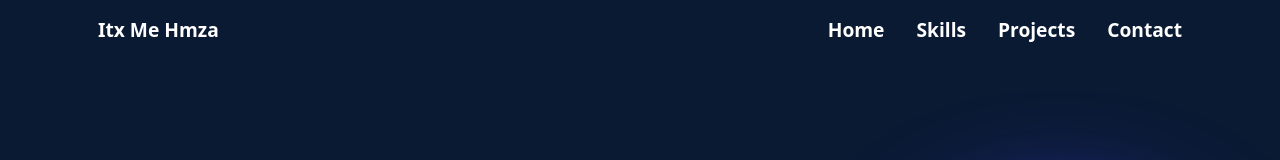
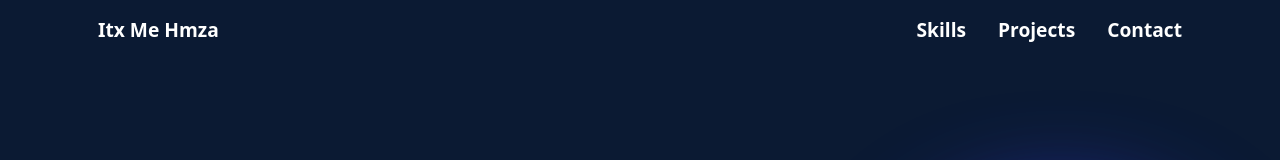
Before and after one commit to HmzaAkram/Portfolio, a React (Vite) app: page / in a window 1280 px wide. Shown: the top 160 px of the page. Built offline with nearby package versions, Linux system fonts and the light colour scheme.

Commit message:
Update Navbar.jsx

```diff
--- a/src/components/Navbar.jsx
+++ b/src/components/Navbar.jsx
@@ -9,9 +9,7 @@ const Navbar = () => {
       >
         <div className="left nav_items">Itx Me Hmza</div>
         <div className="right">
-          <a href="#home" className="nav_items">
-            Home
-          </a>
+
           {/* <a href="#experience" className="nav_items">
             Experience
           </a> */}
```
